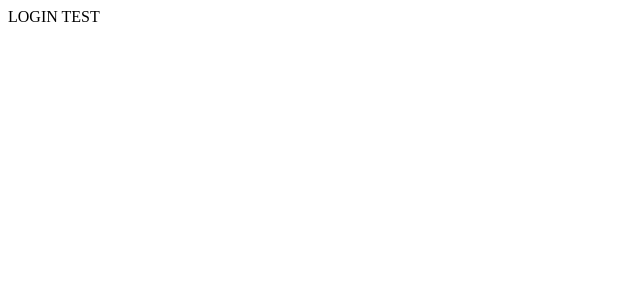
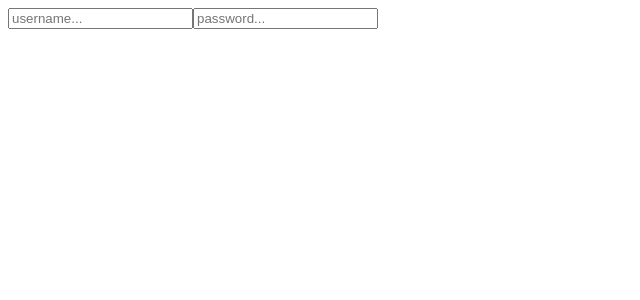
Before and after one commit to JeffKersting/blockTracker, a React (Create React App) app: page / in a window 1280 px wide. Shown: the top 300 px of the page, without its empty margins (0-640 px from the left). Built offline with nearby package versions, Linux system fonts and the light colour scheme.

Commit message:
Add username and password inputs. Add state to component with input handlers

```diff
--- a/src/app/App.js
+++ b/src/app/App.js
@@ -1,5 +1,6 @@
 import React, { useReducer } from 'react'
 import { Switch, Route } from 'react-router-dom'
+import LoginPage from '../components/login-page/login-component'
 import AppContext from '../context/context'
 
 const initialState = {
@@ -30,7 +31,7 @@ function App() {
           exact path='/'
           render= {() => {
             return (
-              <div>LOGIN TEST</div>
+              <LoginPage />
             )}
           }
         />
--- a/src/components/login-page/login-component.js
+++ b/src/components/login-page/login-component.js
@@ -0,0 +1,39 @@
+import React, { useContext, useState } from 'react'
+import AppContext from '../../context/context'
+
+function LoginPage () {
+
+  const [userInput, setUserInput] = useState('')
+  const [passwordInput, setPasswordInput] = useState('')
+
+  const userInputHandler = (event) => {
+    event.preventDefault()
+    setUserInput(event.target.value)
+  }
+
+  const passwordInputHandler = (event) => {
+    event.preventDefault()
+    setPasswordInput(event.target.value)
+  }
+
+  return (
+    <form>
+      <input
+        type='text'
+        placeholder='username...'
+        name='username'
+        value = {userInput}
+        onChange = {event => userInputHandler(event)}
+      />
+      <input
+        type='text'
+        placeholder='password...'
+        name='username'
+        value= {passwordInput}
+        onChange = {event => passwordInputHandler(event)}
+      />
+    </form>
+  )
+}
+
+export default LoginPage
```
